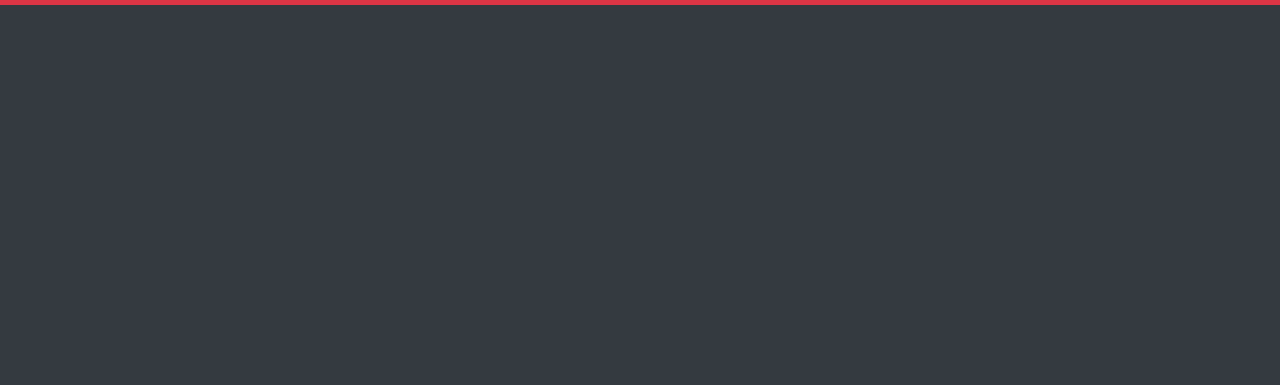
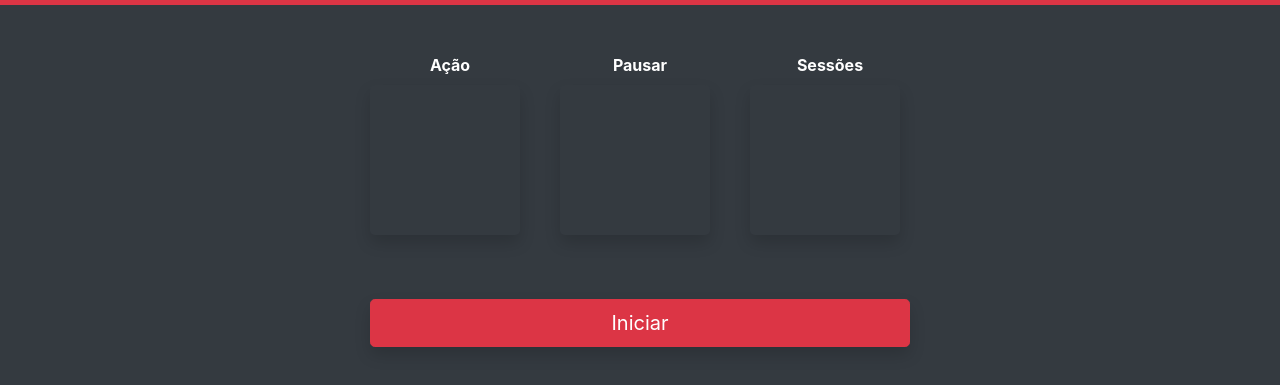
Before and after one commit to felipe-ago/TimerPomodoro, a plain HTML site: page index.html in a window 1280 px wide. Shown: the part 51-436 px from the top of the page. Drawn offline with nearby package versions, Linux system fonts and the light colour scheme.

Commit message:
Configure Home

```diff
--- a/index.html
+++ b/index.html
@@ -54,6 +54,73 @@
     </nav>
     <!-- /Menu -->
 
+    <!-- Container -->
+    <div class="container">
+      <div class="row d-flex justify-content-center mt-5 mb-5">
+        <div class="col-md-8">
+          <!-- Config -->
+          <div id="config" class="row d-flex justify-content-center">
+            <div class="col">
+              <!-- Inputs -->
+              <div class="row d-flex justify-content-center">
+                <div class="col-md-3">
+                  <div class="form-group">
+                    <label
+                      class="d-flex justify-content-center text-white font-weight-bold"
+                      for="acao"
+                      >Ação</label
+                    >
+                    <input
+                      type="number"
+                      class="form-control form-control-lg bg-dark border-0 shadow text-white"
+                      id="acao"
+                    />
+                  </div>
+                </div>
+                <div class="col-md-3">
+                  <label
+                    class="d-flex justify-content-center text-white font-weight-bold"
+                    for="pausa"
+                    >Pausar</label
+                  >
+                  <input
+                    type="number"
+                    class="form-control form-control-lg bg-dark border-0 shadow text-white"
+                    id="pausa"
+                  />
+                </div>
+                <div class="col-md-3">
+                  <label
+                    class="d-flex justify-content-center text-white font-weight-bold"
+                    for="sessoes"
+                    >Sessões</label
+                  >
+                  <input
+                    type="number"
+                    class="form-control form-control-lg bg-dark border-0 shadow text-white"
+                    id="sessoes"
+                  />
+                </div>
+              </div>
+              <!-- /Inputs -->
+
+              <!-- Botão Iniciar -->
+              <div class="row mt-5 mb-5 d-flex justify-content-center">
+                <div class="col-md-9">
+                  <button class="btn btn-danger shadow btn-lg btn-block">
+                    Iniciar
+                  </button>
+                </div>
+              </div>
+              <!-- /Botão Iniciar -->
+            </div>
+            <!-- /Config -->
+          </div>
+        </div>
+      </div>
+    </div>
+    <!-- /Container -->
+
     <script src="./script.js"></script>
     <script
       src="https://code.jquery.com/jquery-3.3.1.slim.min.js"
--- a/style.css
+++ b/style.css
@@ -0,0 +1,21 @@
+*{
+    padding: 0;
+    margin: 0;
+}
+
+input{
+    width: 150px !important;
+    height: 150px !important;
+    font-size: 50pt !important;
+    text-align: center;
+}
+
+input[type="number"]::-webkit-outer-spin-button,
+input[type="number"]::-webkit-inner-spin-button{
+    -webkit-appearance: none;
+    margin: 0;
+}
+
+input[type="number"]{
+    -moz-appearance: none;
+}
```
